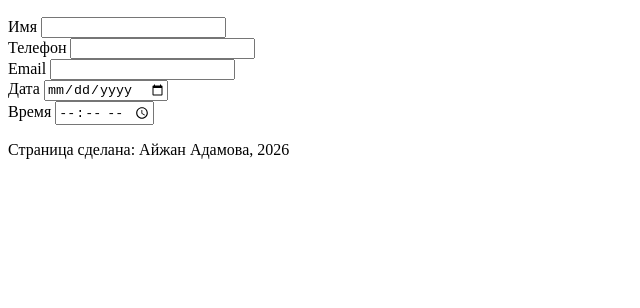
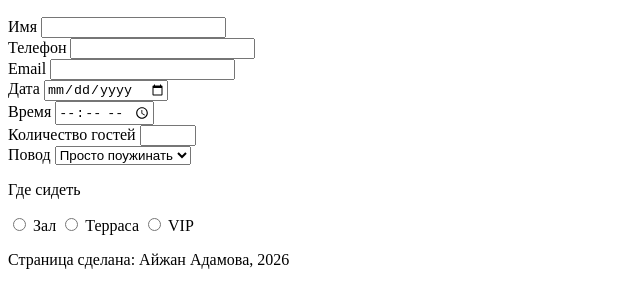
Before and after one commit to adamova1989-wq/cafe, a plain HTML site: page index.html in a window 1280 px wide. Shown: the part 110-418 px from the top of the page, without its empty margins (0-640 px from the left). Drawn offline with Linux system fonts and the light colour scheme.

Commit message:
Add seat radio buttons

```diff
--- a/index.html
+++ b/index.html
@@ -32,6 +32,28 @@
           <label for="time">Время</label>
           <input type="time" id="time" name="time" required />
         </div>
+        <div>
+          <label for="guests">Количество гостей</label>
+          <input type="number" id="guests" name="guests" min="1" max="10" />
+        </div>
+        <div>
+          <label for="occasion">Повод</label>
+          <select id="occasion" name="occasion">
+            <option value="dinner">Просто поужинать</option>
+            <option value="birthday">День рождения</option>
+            <option value="buisness">Деловая встреча</option>
+            <option value="romantic">Свидание</option>
+          </select>
+        </div>
+        <div>
+          <p>Где сидеть</p>
+          <input type="radio" id="hall" name="seat" value="hall" />
+          <label for="hall">Зал</label>
+          <input type="radio" id="terrace" name="seat" value="terrace" />
+          <label for="terrace">Терраса</label>
+          <input type="radio" id="VIP" name="seat" value="VIP" />
+          <label for="VIP">VIP</label>
+        </div>
       </form>
     </main>
     <footer>
```
